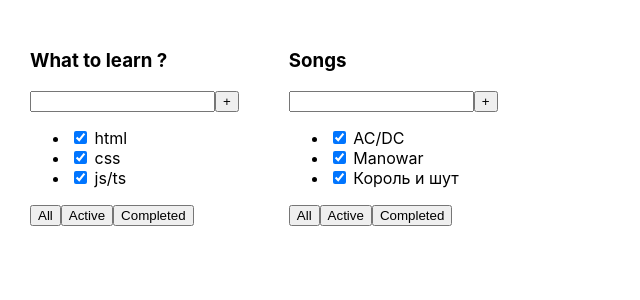
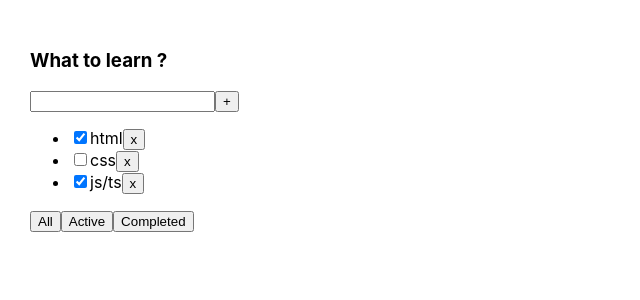
Before and after one commit to chickenday7/Todolist, a React (Create React App) app: page / in a window 1280 px wide. Shown: the top 300 px of the page, without its empty margins (0-640 px from the left). Built offline with nearby package versions, Linux system fonts and the light colour scheme.

Commit message:
update todolist

```diff
--- a/src/App.tsx
+++ b/src/App.tsx
@@ -1,30 +1,61 @@
-import React from 'react';
+import React, {useState} from 'react';
 import './App.css';
 import TodoList from "./component/TodoList";
 
-const tasks1 = [
-    {id:1,title:'html',isDone:true},
-    {id:2,title:'css',isDone:true},
-    {id:3,title:'js/ts',isDone:true},
-]
 
-const tasks2 = [
-    {id:1,title:'AC/DC',isDone:true},
-    {id:2,title:'Manowar',isDone:true},
-    {id:3,title:'Король и шут',isDone:true},
-]
+
+
+
+export type filterValuesType = 'all' | 'completed' | 'active'
 
 export type TasksType = {
     id:number
     title:string
     isDone:boolean
 }
+function App() {
 
-function App() {
+    let [tasks, setTasks] = useState<Array<TasksType>>([
+        {id:1,title:'html',isDone:true},
+        {id:2,title:'css',isDone:false},
+        {id:3,title:'js/ts',isDone:true},
+    ])
+
+
+    let deleteTasks = (id:number) => {
+        let filteredTasks = tasks.filter((task) => {
+            return  task.id !== id
+        })
+        setTasks(filteredTasks)
+    }
+
+
+    let [filter, setFilter] = useState<filterValuesType>('all')
+    let tasksForTodoList = tasks
+
+    const changeFilter = (filterValue:filterValuesType) => {
+        setFilter(filterValue)
+    }
+
+    if (filter === 'active'){
+        tasksForTodoList = tasks.filter((task) => {
+            return !task.isDone
+        })
+    }
+    if (filter === 'completed'){
+        tasksForTodoList = tasks.filter((task) => {
+            return task.isDone
+        })
+    }
+
     return (
         <div className="App">
-            <TodoList title={'What to learn ?'} tasks={tasks1} />
-            <TodoList title={'Songs'} tasks={tasks2} />
+            <TodoList title={'What to learn ?'}
+                      tasks={tasksForTodoList}
+                      deleteTasks = {deleteTasks}
+                      changeFilter = {changeFilter}
+
+            />
         </div>
     );
 }
--- a/src/component/ListTasks/ListTasks.tsx
+++ b/src/component/ListTasks/ListTasks.tsx
@@ -1,18 +1,28 @@
 import React from "react";
-import {TasksType} from "../../App";
-
+import {filterValuesType, TasksType} from "../../App";
 
 
 type ListTasks = {
     tasks: TasksType
-    key:number
-    id:number
+    key: number
+    deleteTasks: (id:number) => void
 }
 
-const ListTasksMap = (props:ListTasks) => {
-    debugger;
+const ListTasksMap = (props: ListTasks) => {
 
-    return(<li><input type="checkbox" checked={props.tasks.isDone}/> <span>{props.tasks.title}</span></li>)
+
+    const onDeleteTask = (id:number) => {
+      props.deleteTasks(id)
+    }
+
+
+
+    return (
+        <li key={props.key}>
+            <input type="checkbox" checked={props.tasks.isDone}/>
+            <span>{props.tasks.title}</span>
+            <button onClick={() => {onDeleteTask(props.tasks.id)}}>x</button>
+        </li>)
 }
 
 export default ListTasksMap
--- a/src/component/TodoList.tsx
+++ b/src/component/TodoList.tsx
@@ -1,18 +1,26 @@
-import React from "react";
-import {TasksType} from "../App";
+import React, {ReactNode} from "react";
+import {filterValuesType, TasksType} from "../App";
 import ListTasksMap from "./ListTasks/ListTasks";
 
 
 type TodoListProps = {
     title: string
     tasks: Array<TasksType>
+    deleteTasks: (id:number) => void
+    changeFilter: (filterValue:filterValuesType) => void
 }
 
 
 const TodoList = (props: TodoListProps) => {
 
 
-    let listTasks = props.tasks.map((elem,index) => <ListTasksMap tasks={elem} key={props.tasks[index].id} id={index} />)
+    let listTasks:ReactNode = props.tasks.map((elem) => <ListTasksMap tasks={elem}
+                                                                      key={elem.id}
+                                                                      deleteTasks={props.deleteTasks}
+
+    />)
+
+
 
     return (
         <div>
@@ -25,9 +33,9 @@
                 {listTasks}
             </ul>
             <div>
-                <button>All</button>
-                <button>Active</button>
-                <button>Completed</button>
+                <button onClick={() => {props.changeFilter('all')}} >All</button>
+                <button onClick={() => {props.changeFilter('active')}} >Active</button>
+                <button onClick={() => {props.changeFilter('completed')}} >Completed</button>
             </div>
         </div>
     )
```
